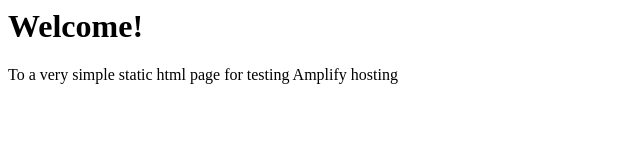
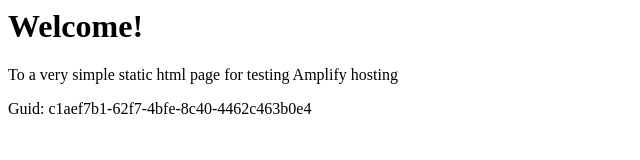
Before and after one commit to aws-aemilia-sin/Github-PR-Commit-Integration-Test-DoNotTouch-GitH-MJCD6L4M-v1-preprod-ap-southeast-1, a website: page src/index.html in a window 1280 px wide. Shown: the whole page, without its empty margins (0-640 px from the left). Drawn offline with Linux system fonts and the light colour scheme.

Commit message:
commit from integ tests

```diff
--- a/src/index.html
+++ b/src/index.html
@@ -1,3 +1,5 @@
+
+
 <html lang="en">
 
 <head>
@@ -10,6 +12,6 @@
 <body>
     <h1>Welcome!</h1>
     <p>To a very simple static html page for testing Amplify hosting</p>
-</body>
+    <p>Guid: c1aef7b1-62f7-4bfe-8c40-4462c463b0e4</p></body>
 
 </html>
```
